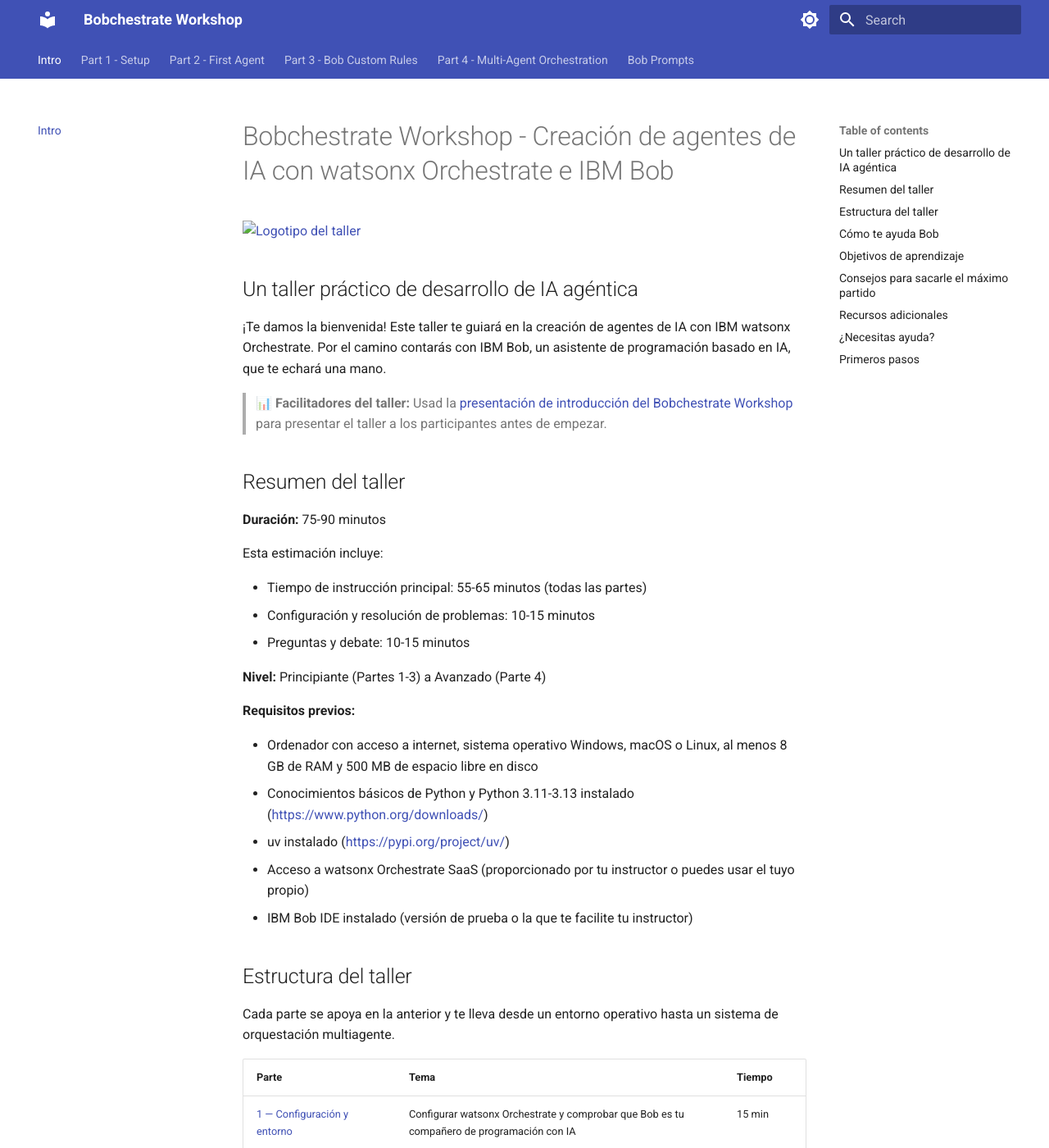
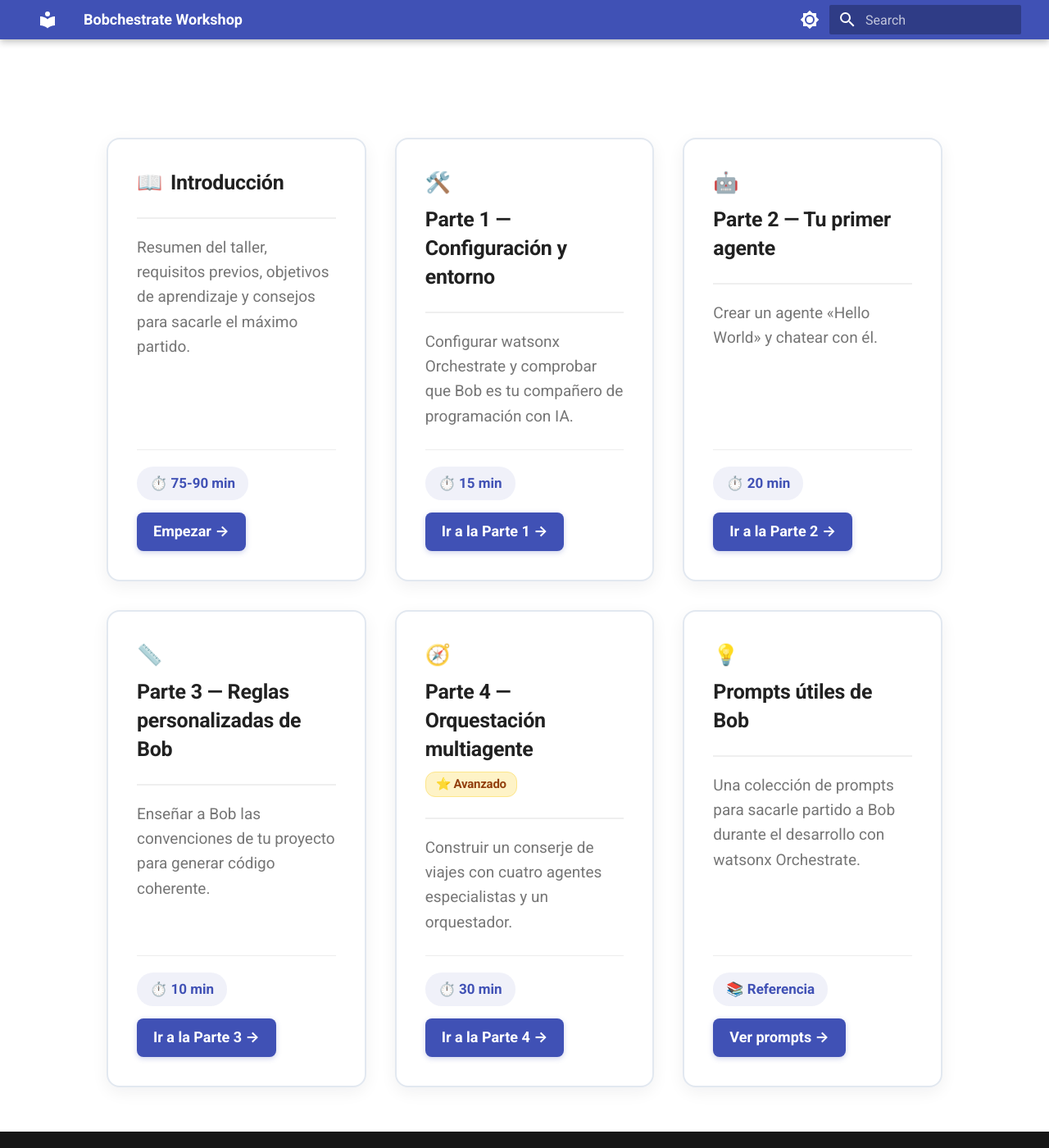
Before and after one commit to daniela42tar/bobquestrate-worshop, an MkDocs documentation site: the page built from docs/index.md, in a window 1280 px wide and 1400 px high. Shown: the whole window at 82% size. Built offline with MkDocs 1.6.1 and Material for MkDocs 9.7.7, drawn with Linux system fonts in a browser that asks for light colours; some of the changed text lies outside the part shown.

Commit message:
home page

```diff
--- a/docs/index.md
+++ b/docs/index.md
@@ -1,86 +1,62 @@
-# Bobchestrate Workshop - Creación de agentes de IA con watsonx Orchestrate e IBM Bob
+---
+title: Bobchestrate Workshop
+hide:
+  - navigation
+  - toc
+---
 
-![Logotipo del taller](Bobchestrate_Workshop_logo_new.png)
+<div class="home-cards-container" markdown>
 
-## Un taller práctico de desarrollo de IA agéntica
+<div class="grid cards home-cards" markdown>
 
-¡Te damos la bienvenida! Este taller te guiará en la creación de agentes de IA con IBM watsonx Orchestrate. Por el camino contarás con IBM Bob, un asistente de programación basado en IA, que te echará una mano.
+-   ### 📖 [Introducción](introduction.md)
 
-> 📊 **Facilitadores del taller:** Usad la [presentación de introducción del Bobchestrate Workshop](Bobchestrate%20Workshop.pptx) para presentar el taller a los participantes antes de empezar.
+    ---
 
-## Resumen del taller
+    Resumen del taller, requisitos previos, objetivos de aprendizaje y consejos para sacarle el máximo partido.
 
-**Duración:** 75-90 minutos
+    <span class="card-badge">⏱️ 75-90 min</span> <span class="card-action">[Empezar →](introduction.md)</span>
 
-Esta estimación incluye:
+-   ### 🛠️ [Parte 1 — Configuración y entorno](part1-setup/README.md)
 
-- Tiempo de instrucción principal: 55-65 minutos (todas las partes)
-- Configuración y resolución de problemas: 10-15 minutos
-- Preguntas y debate: 10-15 minutos
+    ---
 
-**Nivel:** Principiante (Partes 1-3) a Avanzado (Parte 4)
+    Configurar watsonx Orchestrate y comprobar que Bob es tu compañero de programación con IA.
 
-**Requisitos previos:**
+    <span class="card-badge">⏱️ 15 min</span> <span class="card-action">[Ir a la Parte 1 →](part1-setup/README.md)</span>
 
-- Ordenador con acceso a internet, sistema operativo Windows, macOS o Linux, al menos 8 GB de RAM y 500 MB de espacio libre en disco
-- Conocimientos básicos de Python y Python 3.11-3.13 instalado ([https://www.python.org/downloads/](https://www.python.org/downloads/))
-- uv instalado ([https://pypi.org/project/uv/](https://pypi.org/project/uv/))
-- Acceso a watsonx Orchestrate SaaS (proporcionado por tu instructor o puedes usar el tuyo propio)
-- IBM Bob IDE instalado (versión de prueba o la que te facilite tu instructor)
+-   ### 🤖 [Parte 2 — Tu primer agente](part2-first-agent/README.md)
 
-## Estructura del taller
+    ---
 
-Cada parte se apoya en la anterior y te lleva desde un entorno operativo hasta un sistema de orquestación multiagente.
+    Crear un agente «Hello World» y chatear con él.
 
-| Parte | Tema | Tiempo |
-|------|-------|------|
-| [1 — Configuración y entorno](part1-setup/README.md) | Configurar watsonx Orchestrate y comprobar que Bob es tu compañero de programación con IA | 15 min |
-| [2 — Tu primer agente](part2-first-agent/README.md) | Crear un agente «Hello World» y chatear con él | 20 min |
-| [3 — Reglas personalizadas de Bob](part3-bob-custom-rules/README.md) | Enseñar a Bob las convenciones de tu proyecto para generar código coherente | 10 min |
-| [4 — Orquestación multiagente](part4-multi-agent-orchestration/README.md) ⭐ | Construir un conserje de viajes con cuatro agentes especialistas y un orquestador | 30 min |
+    <span class="card-badge">⏱️ 20 min</span> <span class="card-action">[Ir a la Parte 2 →](part2-first-agent/README.md)</span>
 
-## Cómo te ayuda Bob
+-   ### 📏 [Parte 3 — Reglas personalizadas de Bob](part3-bob-custom-rules/README.md)
 
-A lo largo del taller usarás a Bob para:
+    ---
 
-- **Generar código**: «Bob, crea una herramienta en Python que consulte el estado de un pedido»
-- **Depurar problemas**: «Bob, ¿por qué mi agente no llama a la herramienta de reembolsos?»
-- **Explicar conceptos**: «Bob, explícame cómo funcionan las instrucciones de un agente»
-- **Refactorizar código**: «Bob, mejora la gestión de errores de mi herramienta»
-- **Crear pruebas**: «Bob, escribe pruebas para mi herramienta de estado de pedidos»
+    Enseñar a Bob las convenciones de tu proyecto para generar código coherente.
 
-## Objetivos de aprendizaje
+    <span class="card-badge">⏱️ 10 min</span> <span class="card-action">[Ir a la Parte 3 →](part3-bob-custom-rules/README.md)</span>
 
-Al terminar este taller, habrás conseguido:
+-   ### 🧭 [Parte 4 — Orquestación multiagente](part4-multi-agent-orchestration/README.md) <span class="badge-featured">⭐ Avanzado</span>
 
-- ✅ Entender la arquitectura de agentes de watsonx Orchestrate
-- ✅ Crear y configurar agentes mediante especificaciones YAML
-- ✅ Enseñar a Bob las convenciones de tu proyecto para generar código coherente
-- ✅ Diseñar y orquestar sistemas multiagente
-- ✅ Aprovechar a Bob como compañero de programación con IA
+    ---
 
-## Consejos para sacarle el máximo partido
+    Construir un conserje de viajes con cuatro agentes especialistas y un orquestador.
 
-1. **Pide ayuda a Bob**: No dudes en hacerle preguntas durante todo el taller
-2. **Experimenta**: Prueba a modificar los ejemplos para ver qué ocurre
-3. **Lee los mensajes de error**: Muchas veces te dicen exactamente qué falla
-4. **Prueba de forma incremental**: Construye y prueba una funcionalidad cada vez
-5. **Consulta la documentación**: Bob puede buscar en la documentación de watsonx Orchestrate por ti
+    <span class="card-badge">⏱️ 30 min</span> <span class="card-action">[Ir a la Parte 4 →](part4-multi-agent-orchestration/README.md)</span>
 
-## Recursos adicionales
+-   ### 💡 [Prompts útiles de Bob](bob-prompts/helpful-prompts.md)
 
-- [Prompts útiles de Bob](bob-prompts/helpful-prompts.md)
-- [Documentación de watsonx Orchestrate](https://developer.watson-orchestrate.ibm.com/)
-- [Guía de herramientas en Python](https://developer.watson-orchestrate.ibm.com/tools/create_tool)
-- [Referencia de la API de Agent Builder](https://developer.watson-orchestrate.ibm.com/apis/agents/)
-- [Foro de la comunidad](https://community.ibm.com/community/user/groups/community-home?CommunityKey=3ad46381-9535-462e-85c9-568b21f4b067)
+    ---
 
-## ¿Necesitas ayuda?
+    Una colección de prompts para sacarle partido a Bob durante el desarrollo con watsonx Orchestrate.
 
-- Pregunta a Bob: «Bob, estoy atascado con [problema concreto]»
-- Consulta la guía de bob-prompts para ver prompts útiles
-- Consulta la documentación de watsonx Orchestrate
+    <span class="card-badge">📚 Referencia</span> <span class="card-action">[Ver prompts →](bob-prompts/helpful-prompts.md)</span>
 
-## Primeros pasos
+</div>
 
-¡Vamos a empezar! 🚀 Ve a la [Parte 1: Configuración](part1-setup/README.md) →
+</div>
--- /dev/null
+++ b/docs/introduction.md
@@ -0,0 +1,86 @@
+# Bobchestrate Workshop - Creación de agentes de IA con watsonx Orchestrate e IBM Bob
+
+![Logotipo del taller](Bobchestrate_Workshop_logo_new.png)
+
+## Un taller práctico de desarrollo de IA agéntica
+
+¡Te damos la bienvenida! Este taller te guiará en la creación de agentes de IA con IBM watsonx Orchestrate. Por el camino contarás con IBM Bob, un asistente de programación basado en IA, que te echará una mano.
+
+> 📊 **Facilitadores del taller:** Usad la [presentación de introducción del Bobchestrate Workshop](Bobchestrate%20Workshop.pptx) para presentar el taller a los participantes antes de empezar.
+
+## Resumen del taller
+
+**Duración:** 75-90 minutos
+
+Esta estimación incluye:
+
+- Tiempo de instrucción principal: 55-65 minutos (todas las partes)
+- Configuración y resolución de problemas: 10-15 minutos
+- Preguntas y debate: 10-15 minutos
+
+**Nivel:** Principiante (Partes 1-3) a Avanzado (Parte 4)
+
+**Requisitos previos:**
+
+- Ordenador con acceso a internet, sistema operativo Windows, macOS o Linux, al menos 8 GB de RAM y 500 MB de espacio libre en disco
+- Conocimientos básicos de Python y Python 3.11-3.13 instalado ([https://www.python.org/downloads/](https://www.python.org/downloads/))
+- uv instalado ([https://pypi.org/project/uv/](https://pypi.org/project/uv/))
+- Acceso a watsonx Orchestrate SaaS (proporcionado por tu instructor o puedes usar el tuyo propio)
+- IBM Bob IDE instalado (versión de prueba o la que te facilite tu instructor)
+
+## Estructura del taller
+
+Cada parte se apoya en la anterior y te lleva desde un entorno operativo hasta un sistema de orquestación multiagente.
+
+| Parte | Tema | Tiempo |
+|------|-------|------|
+| [1 — Configuración y entorno](part1-setup/README.md) | Configurar watsonx Orchestrate y comprobar que Bob es tu compañero de programación con IA | 15 min |
+| [2 — Tu primer agente](part2-first-agent/README.md) | Crear un agente «Hello World» y chatear con él | 20 min |
+| [3 — Reglas personalizadas de Bob](part3-bob-custom-rules/README.md) | Enseñar a Bob las convenciones de tu proyecto para generar código coherente | 10 min |
+| [4 — Orquestación multiagente](part4-multi-agent-orchestration/README.md) ⭐ | Construir un conserje de viajes con cuatro agentes especialistas y un orquestador | 30 min |
+
+## Cómo te ayuda Bob
+
+A lo largo del taller usarás a Bob para:
+
+- **Generar código**: «Bob, crea una herramienta en Python que consulte el estado de un pedido»
+- **Depurar problemas**: «Bob, ¿por qué mi agente no llama a la herramienta de reembolsos?»
+- **Explicar conceptos**: «Bob, explícame cómo funcionan las instrucciones de un agente»
+- **Refactorizar código**: «Bob, mejora la gestión de errores de mi herramienta»
+- **Crear pruebas**: «Bob, escribe pruebas para mi herramienta de estado de pedidos»
+
+## Objetivos de aprendizaje
+
+Al terminar este taller, habrás conseguido:
+
+- ✅ Entender la arquitectura de agentes de watsonx Orchestrate
+- ✅ Crear y configurar agentes mediante especificaciones YAML
+- ✅ Enseñar a Bob las convenciones de tu proyecto para generar código coherente
+- ✅ Diseñar y orquestar sistemas multiagente
+- ✅ Aprovechar a Bob como compañero de programación con IA
+
+## Consejos para sacarle el máximo partido
+
+1. **Pide ayuda a Bob**: No dudes en hacerle preguntas durante todo el taller
+2. **Experimenta**: Prueba a modificar los ejemplos para ver qué ocurre
+3. **Lee los mensajes de error**: Muchas veces te dicen exactamente qué falla
+4. **Prueba de forma incremental**: Construye y prueba una funcionalidad cada vez
+5. **Consulta la documentación**: Bob puede buscar en la documentación de watsonx Orchestrate por ti
+
+## Recursos adicionales
+
+- [Prompts útiles de Bob](bob-prompts/helpful-prompts.md)
+- [Documentación de watsonx Orchestrate](https://developer.watson-orchestrate.ibm.com/)
+- [Guía de herramientas en Python](https://developer.watson-orchestrate.ibm.com/tools/create_tool)
+- [Referencia de la API de Agent Builder](https://developer.watson-orchestrate.ibm.com/apis/agents/)
+- [Foro de la comunidad](https://community.ibm.com/community/user/groups/community-home?CommunityKey=3ad46381-9535-462e-85c9-568b21f4b067)
+
+## ¿Necesitas ayuda?
+
+- Pregunta a Bob: «Bob, estoy atascado con [problema concreto]»
+- Consulta la guía de bob-prompts para ver prompts útiles
+- Consulta la documentación de watsonx Orchestrate
+
+## Primeros pasos
+
+¡Vamos a empezar! 🚀 Ve a la [Parte 1: Configuración](part1-setup/README.md) →
--- /dev/null
+++ b/docs/stylesheets/extra.css
@@ -0,0 +1,202 @@
+/* ==========================================================================
+   Bobchestrate Workshop - Home Page Cards & Custom Styling
+   ========================================================================== */
+
+/* 1. Hide default H1 / Header on home page */
+article.md-content__inner:has(.home-cards-container) > h1:first-child,
+.md-typeset:has(.home-cards-container) > h1:first-child,
+.home-cards-container ~ h1 {
+  display: none !important;
+}
+
+/* Hide the top tab navigation bar on the home page only */
+body:has(.home-cards-container) .md-tabs {
+  display: none !important;
+}
+
+/* 2. Container setup */
+.home-cards-container {
+  max-width: 1040px;
+  margin: 2rem auto 4rem auto;
+  padding: 0 0.5rem;
+}
+
+/* 3. Cards Grid Layout */
+.md-typeset .grid.cards.home-cards > ul {
+  display: grid;
+  grid-template-columns: repeat(auto-fit, minmax(310px, 1fr));
+  gap: 1.75rem;
+  margin: 1.5rem 0;
+  padding: 0;
+  list-style: none;
+}
+
+/* 4. Individual Card Style (Noticeable & Elevated) */
+.md-typeset .grid.cards.home-cards > ul > li {
+  position: relative;
+  display: flex;
+  flex-direction: column;
+  justify-content: space-between;
+  padding: 1.75rem;
+  border-radius: 16px;
+  border: 2px solid var(--md-default-fg-color--lighter);
+  background: var(--md-default-bg-color);
+  box-shadow: 0 6px 20px rgba(0, 0, 0, 0.06);
+  transition: transform 0.28s cubic-bezier(0.16, 1, 0.3, 1),
+              box-shadow 0.28s cubic-bezier(0.16, 1, 0.3, 1),
+              border-color 0.28s ease,
+              background-color 0.28s ease;
+  margin: 0 !important;
+}
+
+/* Light mode card surface */
+[data-md-color-scheme="default"] .md-typeset .grid.cards.home-cards > ul > li {
+  background: #ffffff;
+  border-color: #e2e8f0;
+  box-shadow: 0 6px 20px rgba(15, 23, 42, 0.06);
+}
+
+/* Dark mode card surface */
+[data-md-color-scheme="slate"] .md-typeset .grid.cards.home-cards > ul > li {
+  background: #1e222d;
+  border-color: #2d3444;
+  box-shadow: 0 6px 20px rgba(0, 0, 0, 0.3);
+}
+
+/* Card Hover Effects */
+.md-typeset .grid.cards.home-cards > ul > li:hover {
+  transform: translateY(-6px);
+  border-color: var(--md-primary-fg-color);
+  box-shadow: 0 16px 36px rgba(63, 81, 181, 0.18),
+              0 4px 10px rgba(0, 0, 0, 0.06);
+}
+
+[data-md-color-scheme="slate"] .md-typeset .grid.cards.home-cards > ul > li:hover {
+  border-color: var(--md-accent-fg-color);
+  box-shadow: 0 16px 36px rgba(0, 0, 0, 0.5),
+              0 0 24px rgba(124, 92, 216, 0.25);
+}
+
+/* 5. Card Title & Icon */
+.md-typeset .grid.cards.home-cards h3 {
+  margin: 0 0 0.5rem 0;
+  font-size: 1.25rem;
+  font-weight: 700;
+  line-height: 1.4;
+  color: var(--md-default-fg-color);
+  display: flex;
+  align-items: center;
+  flex-wrap: wrap;
+  gap: 0.5rem;
+}
+
+.md-typeset .grid.cards.home-cards h3 a {
+  color: var(--md-default-fg-color);
+  text-decoration: none;
+  transition: color 0.2s ease;
+}
+
+.md-typeset .grid.cards.home-cards h3 a:hover {
+  color: var(--md-primary-fg-color);
+}
+
+/* Remove permalink anchor symbol inside card headers */
+.md-typeset .grid.cards.home-cards h3 .headerlink {
+  display: none;
+}
+
+/* 6. Card Divider */
+.md-typeset .grid.cards.home-cards hr {
+  margin: 0.75rem 0 1rem 0;
+  border: 0;
+  height: 1.5px;
+  background: var(--md-default-fg-color--lightest);
+  opacity: 0.9;
+}
+
+/* 7. Card Body Description */
+.md-typeset .grid.cards.home-cards p {
+  margin: 0 0 1.25rem 0;
+  font-size: 0.95rem;
+  line-height: 1.6;
+  color: var(--md-default-fg-color--light);
+  flex-grow: 1;
+}
+
+/* 8. Card Footer Row (Duration + Action) */
+.md-typeset .grid.cards.home-cards p:last-child {
+  display: flex;
+  flex-direction: column;
+  align-items: flex-start;
+  justify-content: flex-start;
+  margin: auto 0 0 0;
+  padding-top: 1rem;
+  border-top: 1px solid var(--md-default-fg-color--lightest);
+  gap: 0.75rem;
+  flex-grow: 0;
+}
+
+/* Duration / Reference Badge */
+.md-typeset .grid.cards.home-cards .card-badge {
+  display: inline-flex;
+  align-items: center;
+  gap: 0.35rem;
+  font-size: 0.85rem;
+  font-weight: 600;
+  padding: 0.35rem 0.8rem;
+  border-radius: 20px;
+  background: rgba(63, 81, 181, 0.08);
+  color: var(--md-primary-fg-color);
+  white-space: nowrap;
+}
+
+[data-md-color-scheme="slate"] .md-typeset .grid.cards.home-cards .card-badge {
+  background: rgba(124, 92, 216, 0.18);
+  color: #c7d2fe;
+}
+
+/* Call to Action Button */
+.md-typeset .grid.cards.home-cards .card-action a {
+  display: inline-flex;
+  align-items: center;
+  gap: 0.35rem;
+  font-size: 0.9rem;
+  font-weight: 700;
+  color: #ffffff !important;
+  text-decoration: none;
+  padding: 0.45rem 1rem;
+  border-radius: 8px;
+  background: var(--md-primary-fg-color);
+  box-shadow: 0 2px 6px rgba(63, 81, 181, 0.25);
+  transition: all 0.2s cubic-bezier(0.16, 1, 0.3, 1);
+}
+
+.md-typeset .grid.cards.home-cards .card-action a:hover {
+  transform: translateY(-2px);
+  box-shadow: 0 4px 12px rgba(63, 81, 181, 0.4);
+  filter: brightness(1.1);
+}
+
+[data-md-color-scheme="slate"] .md-typeset .grid.cards.home-cards .card-action a {
+  background: var(--md-primary-fg-color);
+  box-shadow: 0 2px 8px rgba(0, 0, 0, 0.4);
+}
+
+/* Featured / Advanced Tag */
+.md-typeset .grid.cards.home-cards .badge-featured {
+  font-size: 0.75rem;
+  font-weight: 700;
+  padding: 0.2rem 0.6rem;
+  border-radius: 12px;
+  background: #fef3c7;
+  color: #92400e;
+  border: 1px solid #fde68a;
+  display: inline-flex;
+  align-items: center;
+}
+
+[data-md-color-scheme="slate"] .md-typeset .grid.cards.home-cards .badge-featured {
+  background: rgba(245, 158, 11, 0.2);
+  color: #fcd34d;
+  border-color: rgba(245, 158, 11, 0.4);
+}
--- a/mkdocs.yml
+++ b/mkdocs.yml
@@ -63,7 +63,8 @@ markdown_extensions:
 
 # Navigation structure
 nav:
-  - Intro: index.md
+  - Home: index.md
+  - Introduction: introduction.md
   - Part 1 - Setup:
       - Overview: part1-setup/README.md
   - Part 2 - First Agent:
@@ -81,6 +82,10 @@ plugins:
   - search
   - glightbox
 
+# Custom CSS
+extra_css:
+  - stylesheets/extra.css
+
 # Extra
 extra:
   social:
```
Also changed, not shown: home-page-cards-plan.md (added, +52 -0 lines), part2-first-agent/exercises.md (deleted, +0 -234 lines), 1 other file.
